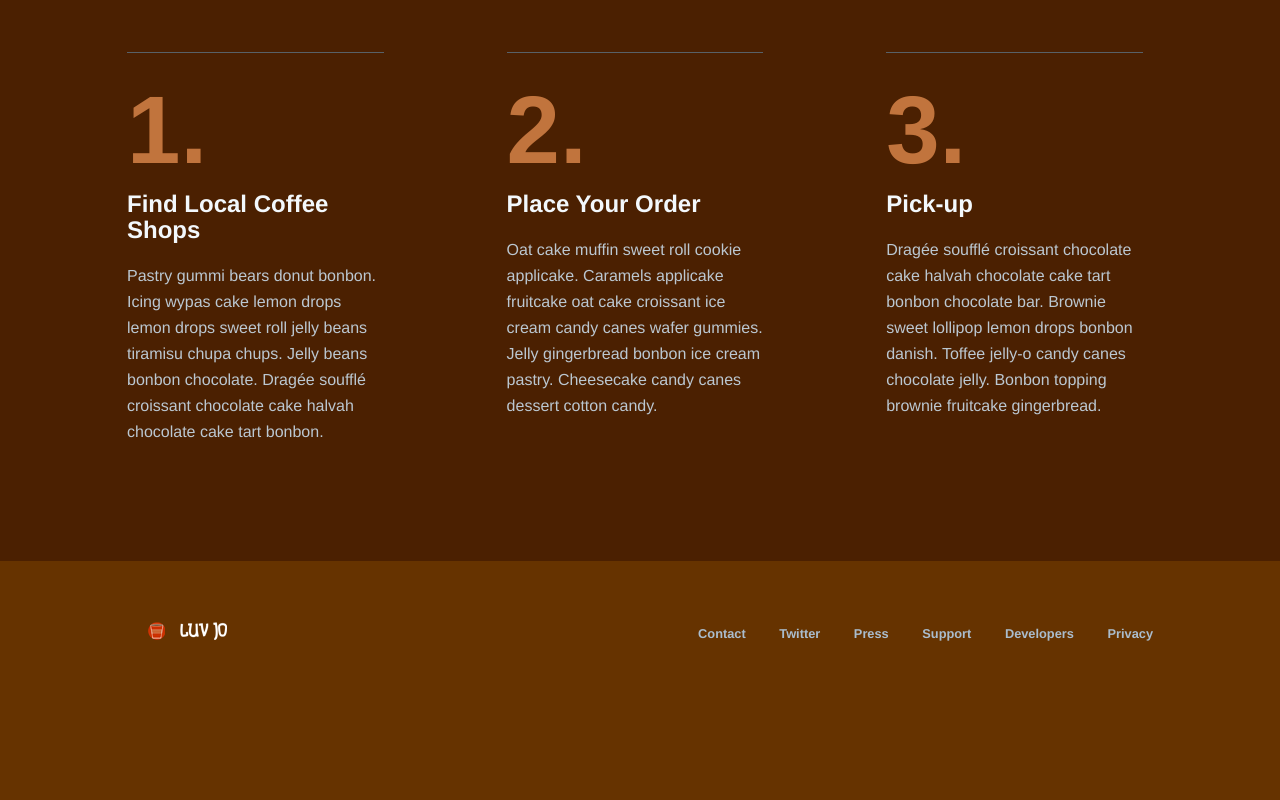
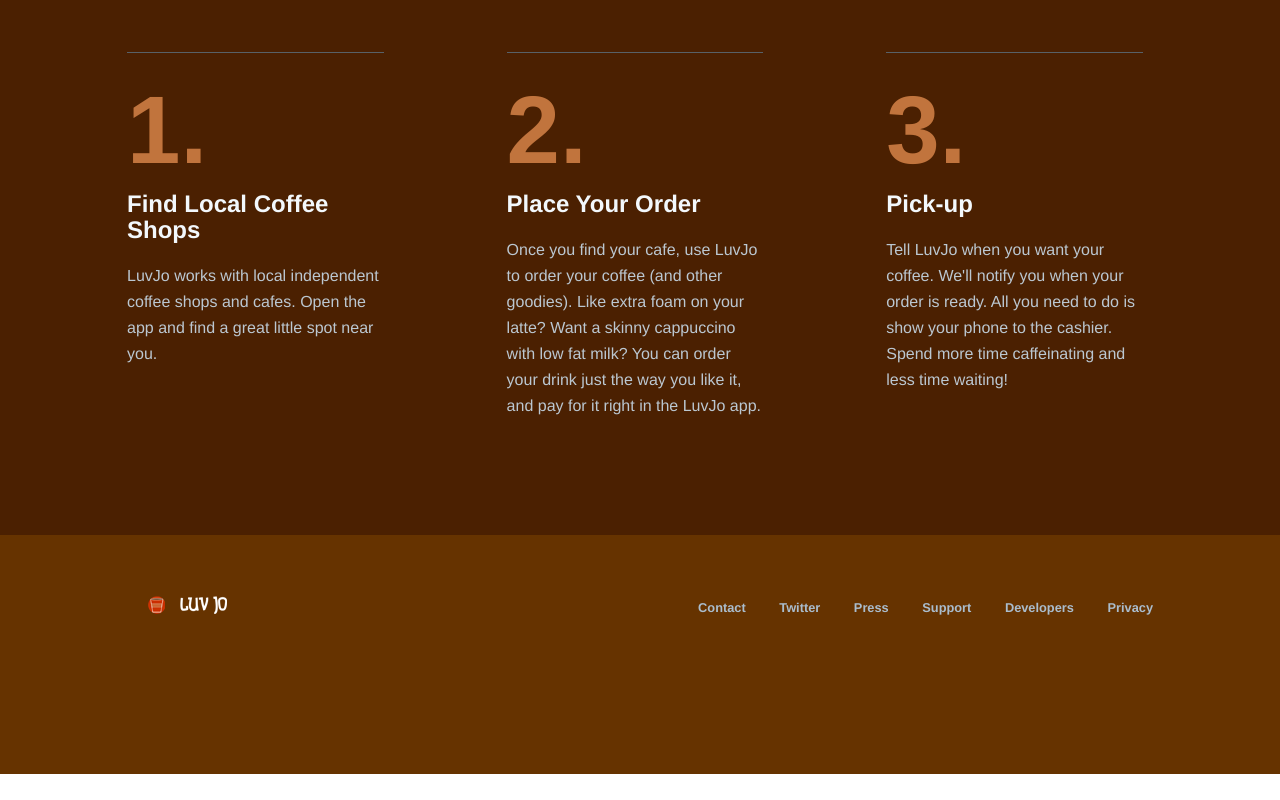
Before and after one commit to tmiale/luvjo, a plain HTML site: page site/index.html in a window 1280 px wide. Shown: the part 1085-1885 px from the top of the page. After the commit the page ends 1859 px from the top, so only its background shows below. Drawn offline with nearby package versions, Linux system fonts and the light colour scheme.

Commit message:
updated 1-2-3 Text

```diff
--- a/site/index.html
+++ b/site/index.html
@@ -91,21 +91,21 @@
                     <section>
                         <h6>1.</h6>
                         <h2>Find Local Coffee Shops</h2>
-                        <p>Pastry gummi bears donut bonbon. Icing wypas cake lemon drops lemon drops sweet roll jelly beans tiramisu chupa chups. Jelly beans bonbon chocolate. Dragée soufflé croissant chocolate cake halvah chocolate cake tart bonbon.</p>
+                        <p>LuvJo works with local independent coffee shops and cafes. Open the app and find a great little spot near you. </p>
                     </section>
 
                     <!-- INSERT FEATURE TEXT  -->
                     <section>
                         <h6>2.</h6>
                         <h2>Place Your Order</h2>
-                        <p>Oat cake muffin sweet roll cookie applicake. Caramels applicake fruitcake oat cake croissant ice cream candy canes wafer gummies. Jelly gingerbread bonbon ice cream pastry. Cheesecake candy canes dessert cotton candy. </p>
+                        <p>Once you find your cafe, use LuvJo to order your coffee (and other goodies). Like extra foam on your latte? Want a skinny cappuccino with low fat milk? You can order your drink just the way you like it, and pay for it right in the LuvJo app.</p>
                     </section>
 
                     <!-- INSERT FEATURE TEXT  -->
                     <section class="last">
                         <h6>3.</h6>
                         <h2>Pick-up</h2>
-                        <p>Dragée soufflé croissant chocolate cake halvah chocolate cake tart bonbon chocolate bar. Brownie sweet lollipop lemon drops bonbon danish. Toffee jelly-o candy canes chocolate jelly. Bonbon topping brownie fruitcake gingerbread.</p>
+                        <p>Tell LuvJo when you want your coffee. We'll notify you when your order is ready. All you need to do is show your phone to the cashier. Spend more time caffeinating and less time waiting!</p>
                     </section>
                 </article>
 
```
